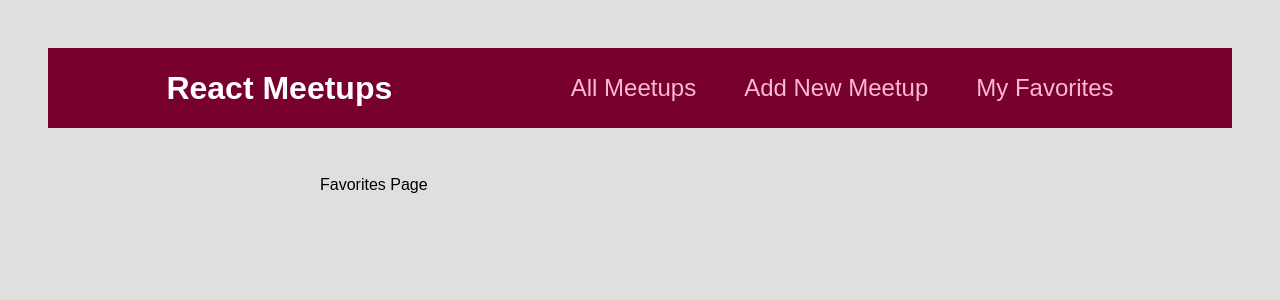
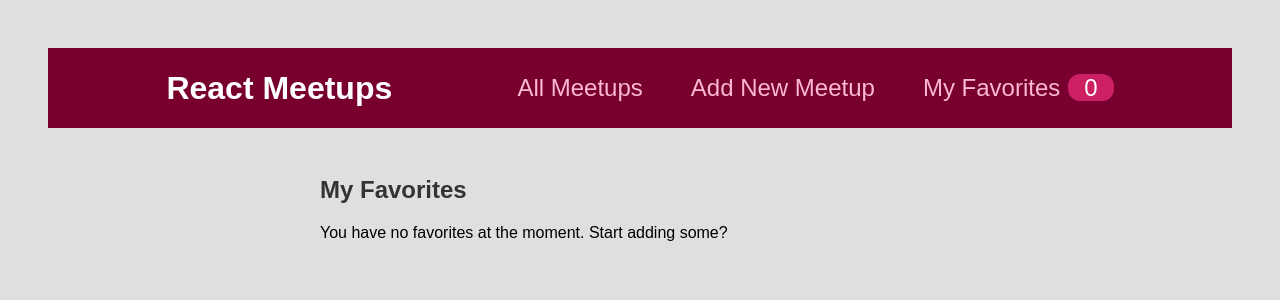
Before and after one commit to Uthaeus/youtube-app, a React (Create React App) app: page /favorites in a window 1280 px wide. Shown: the top 300 px of the page. Built offline with nearby package versions, Linux system fonts and the light colour scheme.

Commit message:
added badge to nav link for favorites count

```diff
--- a/src/components/layout/MainNavigation.js
+++ b/src/components/layout/MainNavigation.js
@@ -1,8 +1,13 @@
+import { useContext } from "react";
 import { Link } from "react-router-dom";
+
+import FavoritesContext from "../../store/favorites-context";
 
 import classes from './MainNavigation.module.css';
 
 const MainNavigation = () => {
+    const favoritesCtx = useContext(FavoritesContext);
+
     return (
         <header className={classes.header}>
             <div className={classes.logo}>React Meetups</div>
@@ -15,7 +20,10 @@ const MainNavigation = () => {
                         <Link to='/new-meetup'>Add New Meetup</Link>
                     </li>
                     <li>
-                        <Link to='/favorites'>My Favorites</Link>
+                        <Link to='/favorites'>
+                            My Favorites
+                            <span className={classes.badge}>{favoritesCtx.totalFavorites}</span>
+                        </Link>
                     </li>
                 </ul>
             </nav>
--- a/src/pages/Favorites.js
+++ b/src/pages/Favorites.js
@@ -1,8 +1,24 @@
+import { useContext } from "react";
 
+import FavoritesContext from "../store/favorites-context";
+import MeetupList from "../components/meetups/MeetupList";
 
 const FavoritesPage = () => {
+    const favoritesCtx = useContext(FavoritesContext);
+
+    let content;
+
+    if (favoritesCtx.totalFavorites === 0) {
+        content = <p>You have no favorites at the moment. Start adding some?</p>
+    } else {
+        content = <MeetupList meetups={favoritesCtx.favorites} />
+    }
+
     return (
-        <div>Favorites Page</div>
+        <section>
+            <h1>My Favorites</h1>
+            {content}
+        </section>
     );
 };
 
```
